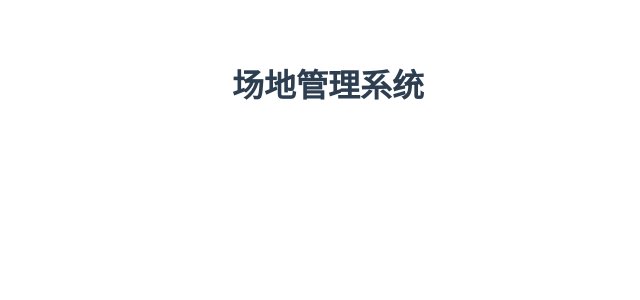
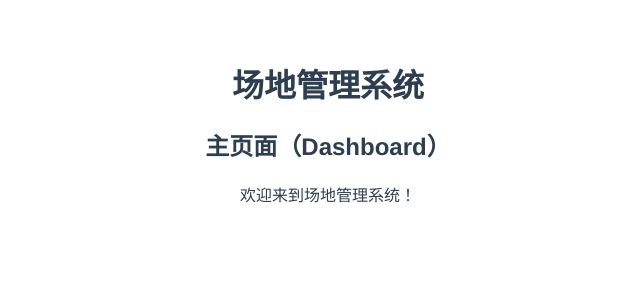
Before and after one commit to ShijieLu222/Vue, a Vue app in the folder my-vue-app/: page /dashboard in a window 1280 px wide. Before the commit this address had no page. Shown: the top 300 px of the page, without its empty margins (312-952 px from the left). Built offline with nearby package versions, Linux system fonts and the light colour scheme; the HTML template or start-up script is replaced by a standard one.

Commit message:
add routes

```diff
--- a/my-vue-app/src/App.vue
+++ b/my-vue-app/src/App.vue
@@ -7,7 +7,7 @@ export default {
 <template>
   <div id="app">
     <h1>场地管理系统</h1>
-    <!-- 这里将来会放路由和页面内容 -->
+    <router-view />
   </div>
 </template>
 
--- a/my-vue-app/src/views/Dashboard.vue
+++ b/my-vue-app/src/views/Dashboard.vue
@@ -1,5 +1,8 @@
 <template>
-
+  <div>
+    <h2>主页面（Dashboard）</h2>
+    <p>欢迎来到场地管理系统！</p>
+  </div>
 </template>
 
 <script>
--- a/my-vue-app/src/views/Login.vue
+++ b/my-vue-app/src/views/Login.vue
@@ -1,5 +1,8 @@
 <template>
-
+  <div>
+    <h2>登录页面</h2>
+    <p>请输入用户名和密码进行登录。</p>
+  </div>
 </template>
 
 <script>
--- a/my-vue-app/src/views/Register.vue
+++ b/my-vue-app/src/views/Register.vue
@@ -1,5 +1,8 @@
 <template>
-
+  <div>
+    <h2>注册页面</h2>
+    <p>请填写信息完成注册。</p>
+  </div>
 </template>
 
 <script>
```
Also changed, not shown: my-vue-app/src/router/index.js (+8 -4 lines).
